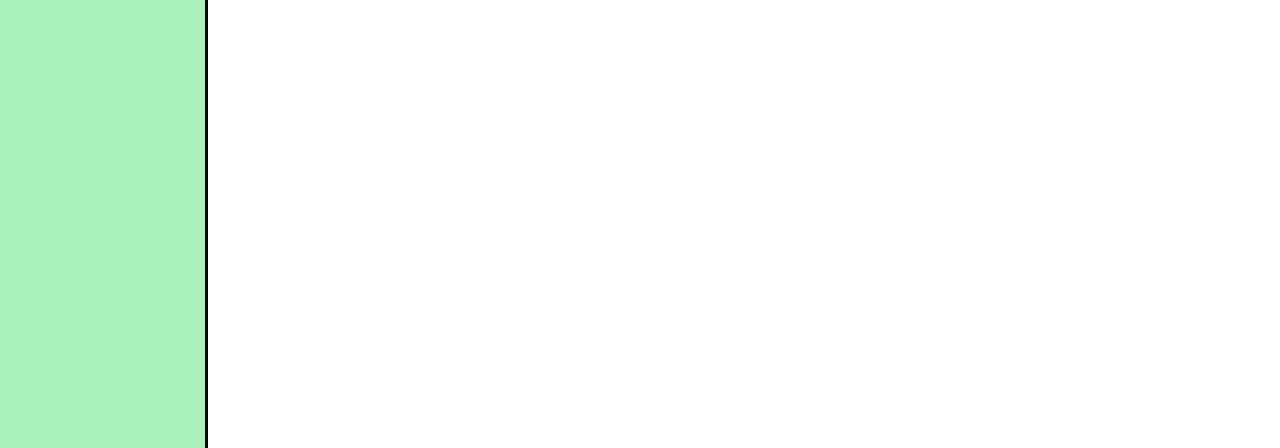
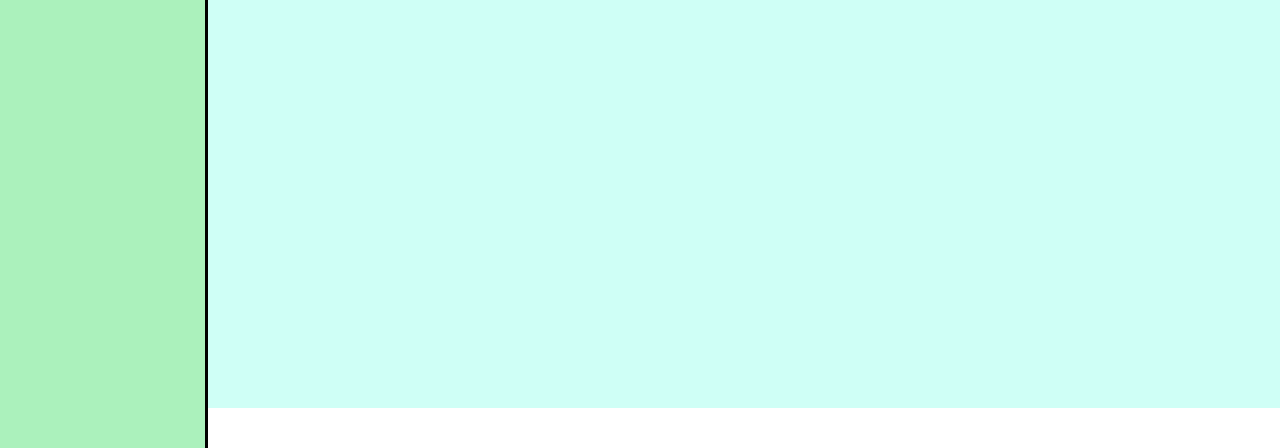
Before and after one commit to AlbinKanske/website1, a plain HTML site: page editTest.html in a window 1280 px wide. Shown: the part 448-896 px from the top of the page. Drawn offline with Linux system fonts and the light colour scheme.

Commit message:
Update editTest.html
Signed-off-by: AlbinKanske <166918249+AlbinKanske@users.noreply.github.com>

```diff
--- a/editTest.html
+++ b/editTest.html
@@ -13,6 +13,9 @@
         <a href="practice.html" class="leftBtns">Quiz</a>
         <a href="editTest.html" class="leftBtns">Click here for free candy</a>
     </div>
+    <main>
+        noothing here
+    </main>
 
 
     <script src="index.js"></script>
```
